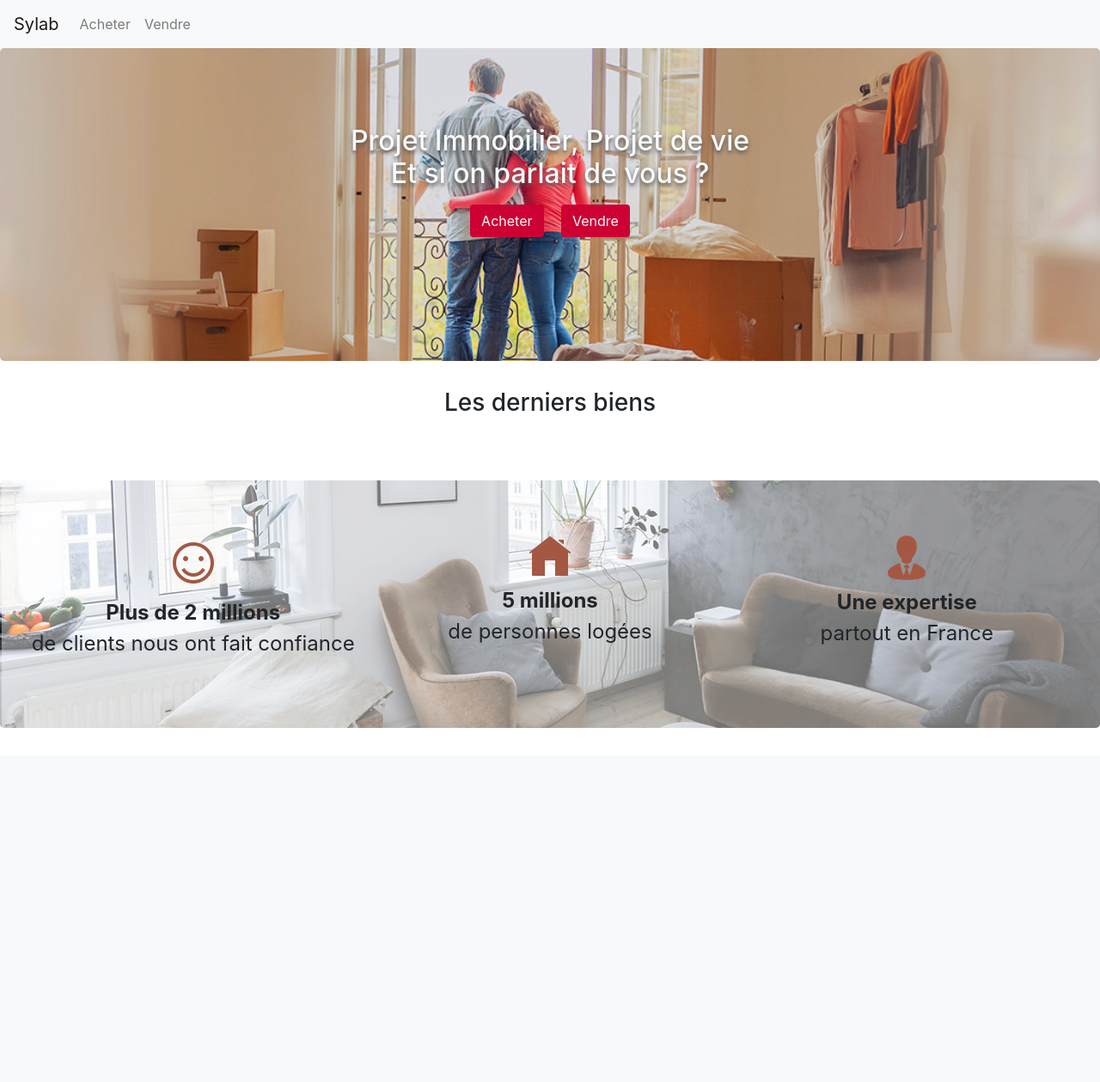
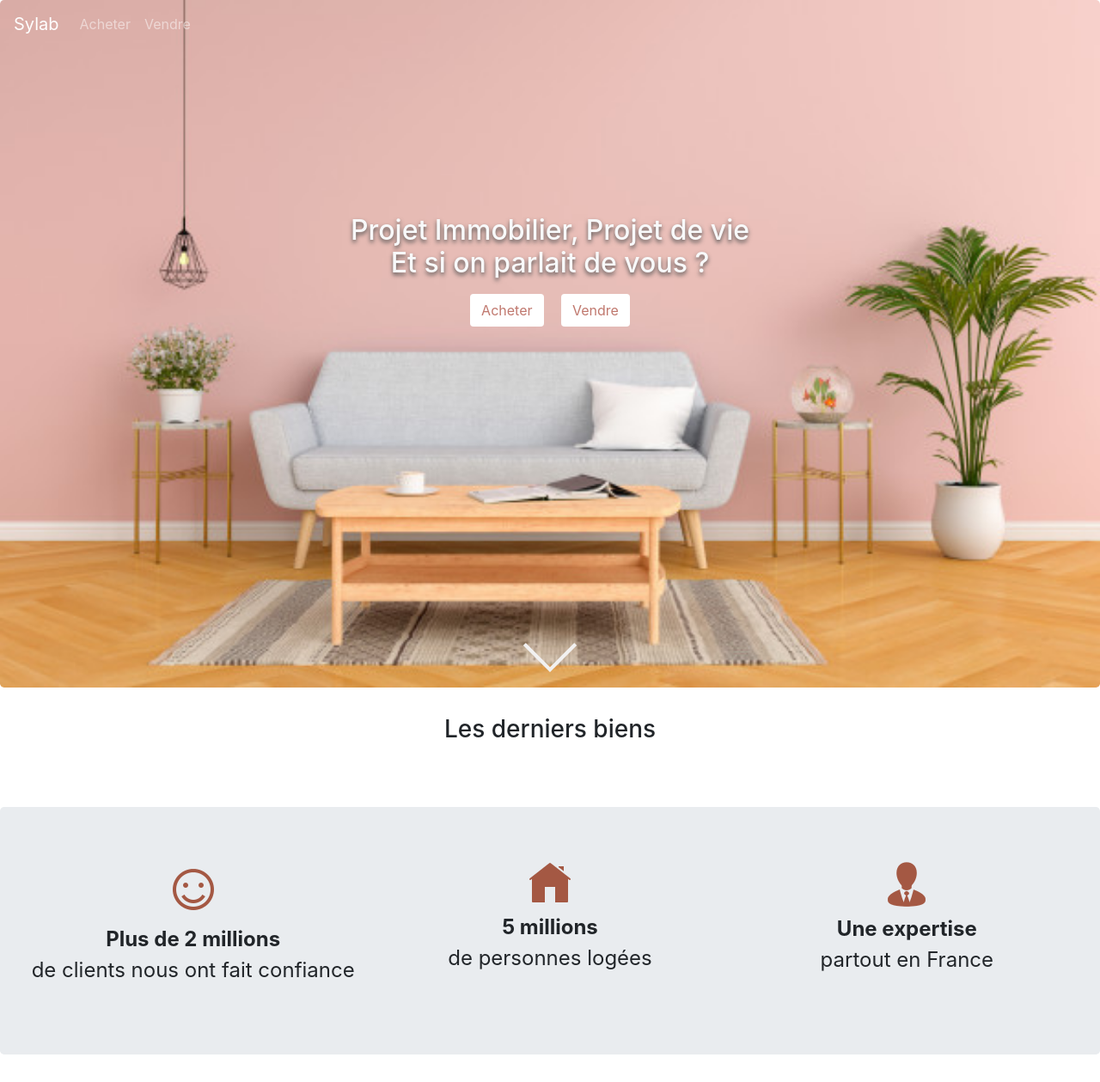
Before and after one commit to QuentG/Sylab, a Symfony app: template templates/home.html.twig in a window 1280 px wide. Shown: the whole page at 86% size. Before the commit the page ends 847 px from the top, so only its background shows below. Run offline with Twig, Linux system fonts and the light colour scheme; the template is opened without the code that fills it, so the values that code supplies are empty; some libraries are stand-ins or nearby versions.

Commit message:
update design home

```diff
--- a/public/static/css/styles.css
+++ b/public/static/css/styles.css
@@ -1,26 +1,41 @@
 /*   Styles home   */
-#search-home{
-    background-image: url(../img/home/fond-search-home.png);
-    height: 364px;
+#fond-home{
+    background-image: url(../img/home/fond-search-home.jpg);
     background-size: cover;
     background-repeat: no-repeat;
 }
 
-#search-home a{
-    background-color: #CC0033;
+#fond-home a{
+    background-color: #ffffff;
+    color: #c0786e;
 }
 
-#search-home h2{
+#fond-home  h2{
     margin-top: 25px;
     text-shadow: 0 3px 5px #555;
+}
+
+#icon-arrow{
+    text-align: center;
+}
+
+#icon-arrow:hover{
+    cursor: pointer;
 }
 
 .card-hover:hover{
     text-decoration: none;
     color: red;
 }
+.card:hover{
+    box-shadow: 0 4px 8px 0 rgba(0, 0, 0, 0.2), 0 6px 20px 0 rgba(0, 0, 0, 0.19);
+}
+#btn-contact{
+    background-color: #CC0033;
+    border-color: white;
+}
 #info-icon{
-    background-image: url(../img/home/footer-background.png);
+    /*background-image: url(../img/home/footer-background.png);*/
     background-position-y: center;
     background-size: cover;
     background-repeat: no-repeat;
@@ -36,3 +51,6 @@
     width: 700px;
     height: 300px;
 }
+#navbar{
+    background-color: rgba(0, 0, 0, 0);
+}
--- a/templates/base.html.twig
+++ b/templates/base.html.twig
@@ -8,7 +8,7 @@
         {% block stylesheets %}{% endblock %}
     </head>
     <body>
-        <nav class="navbar navbar-expand-lg navbar-light bg-light">
+        <nav id="navbar" class="navbar fixed-top navbar-expand-lg navbar-dark">
             <a class="navbar-brand" href="{{ path('home') }}">
                 Sylab
             </a>
@@ -28,9 +28,10 @@
             </div>
         </nav>
         {% block body %}{% endblock %}
-        <script src="https://code.jquery.com/jquery-3.3.1.slim.min.js" integrity="sha384-q8i/X+965DzO0rT7abK41JStQIAqVgRVzpbzo5smXKp4YfRvH+8abtTE1Pi6jizo" crossorigin="anonymous"></script>
+        <script src="https://code.jquery.com/jquery-3.3.1.js" integrity="sha256-2Kok7MbOyxpgUVvAk/HJ2jigOSYS2auK4Pfzbm7uH60=" crossorigin="anonymous"></script>
         <script src="https://stackpath.bootstrapcdn.com/bootstrap/4.1.3/js/bootstrap.min.js" integrity="sha384-ChfqqxuZUCnJSK3+MXmPNIyE6ZbWh2IMqE241rYiqJxyMiZ6OW/JmZQ5stwEULTy" crossorigin="anonymous"></script>
         <script src="https://cdnjs.cloudflare.com/ajax/libs/popper.js/1.14.3/umd/popper.min.js" integrity="sha384-ZMP7rVo3mIykV+2+9J3UJ46jBk0WLaUAdn689aCwoqbBJiSnjAK/l8WvCWPIPm49" crossorigin="anonymous"></script>
+
         {% block javascripts %}{% endblock %}
     </body>
 </html>
--- a/templates/home.html.twig
+++ b/templates/home.html.twig
@@ -5,19 +5,23 @@
 {% endblock %}
 
 {% block body %}
-    <div id="search-home" class="jumbotron">
-        <div class="row">
+    <div id="fond-home" class="jumbotron">
+        <div class="row vertical-center">
             <div class="col-md-10 offset-1 text-center">
                 <h2 class="text-light">Projet Immobilier, Projet de vie<br />Et si on parlait de vous ?</h2>
                 <div class="mt-3">
-                    <a href="{{ path('buy') }}" class="btn text-light mr-2">Acheter</a>
-                    <a href="{{ path('sell') }}" class="btn text-light ml-2">Vendre</a>
+                    <a href="{{ path('buy') }}" class="btn mr-2">Acheter</a>
+                    <a href="{{ path('sell') }}" class="btn ml-2">Vendre</a>
                 </div>
             </div>
         </div>
+
+        <div id="icon-arrow">
+            <img src="/static/img/home/icons/icon-arrow.png"/>
+        </div>
     </div>
 
-    <div class="container">
+    <div id="biens-recents" class="container">
         <div class="row">
             <div class="col-md-12 text-center">
                 <h3>Les derniers biens</h3>
@@ -69,3 +73,29 @@
     </div>
 
 {% endblock %}
+
+{% block javascripts %}
+    <script type="text/javascript">
+        $('#fond-home').css('height', $(window).height() * 1);
+        $('.vertical-center').css('margin-top', $(window).height() /5);
+        $('#icon-arrow').css('margin-top', $(window).height() - 450);
+
+        $("#icon-arrow").click(function() {
+            $('html, body').animate({
+            scrollTop: $(window).height()-50
+            }, 700)
+        });
+
+
+        $(window).scroll(function() {
+            if($(document).scrollTop() > 130){
+                $('.navbar').css('background-color', "#efc6c0");
+                $('.navbar').css('box-shadow', "0 10px 8px 0 rgba(0, 0, 0, 0.2), 0 12px 25px 0 rgba(0, 0, 0, 0.19)");
+            }
+            else{
+                $('.navbar').css('background-color', "#efc6c000");
+                $('.navbar').css('box-shadow', "none");
+            }
+        });
+    </script>
+{% endblock %}
```
Also changed, not shown: public/static/img/home/fond-search-home.jpg (added), public/static/img/home/icons/icon-arrow.png (added), public/static/img/home/icons/icon-arrow2.png (added).
